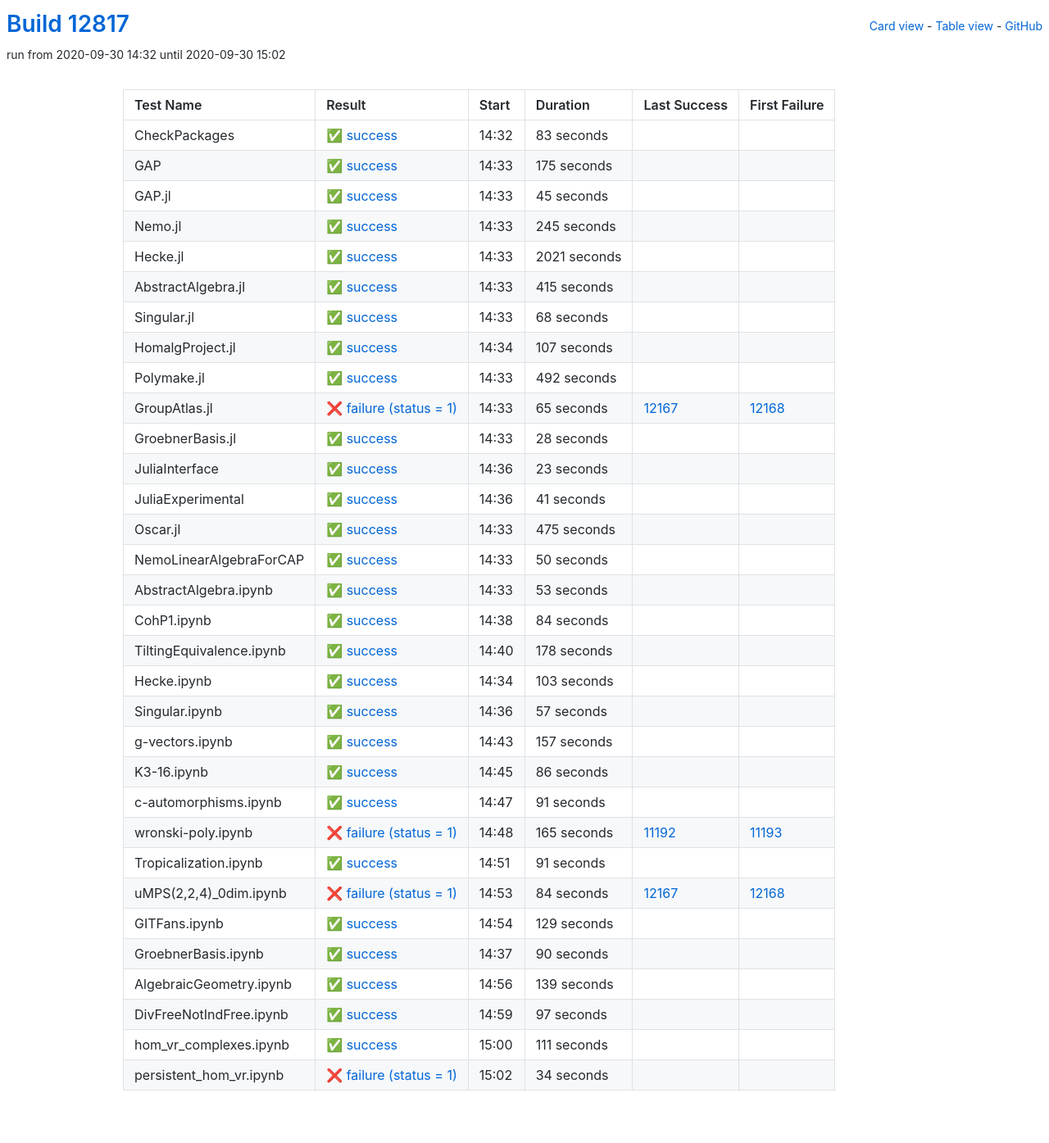
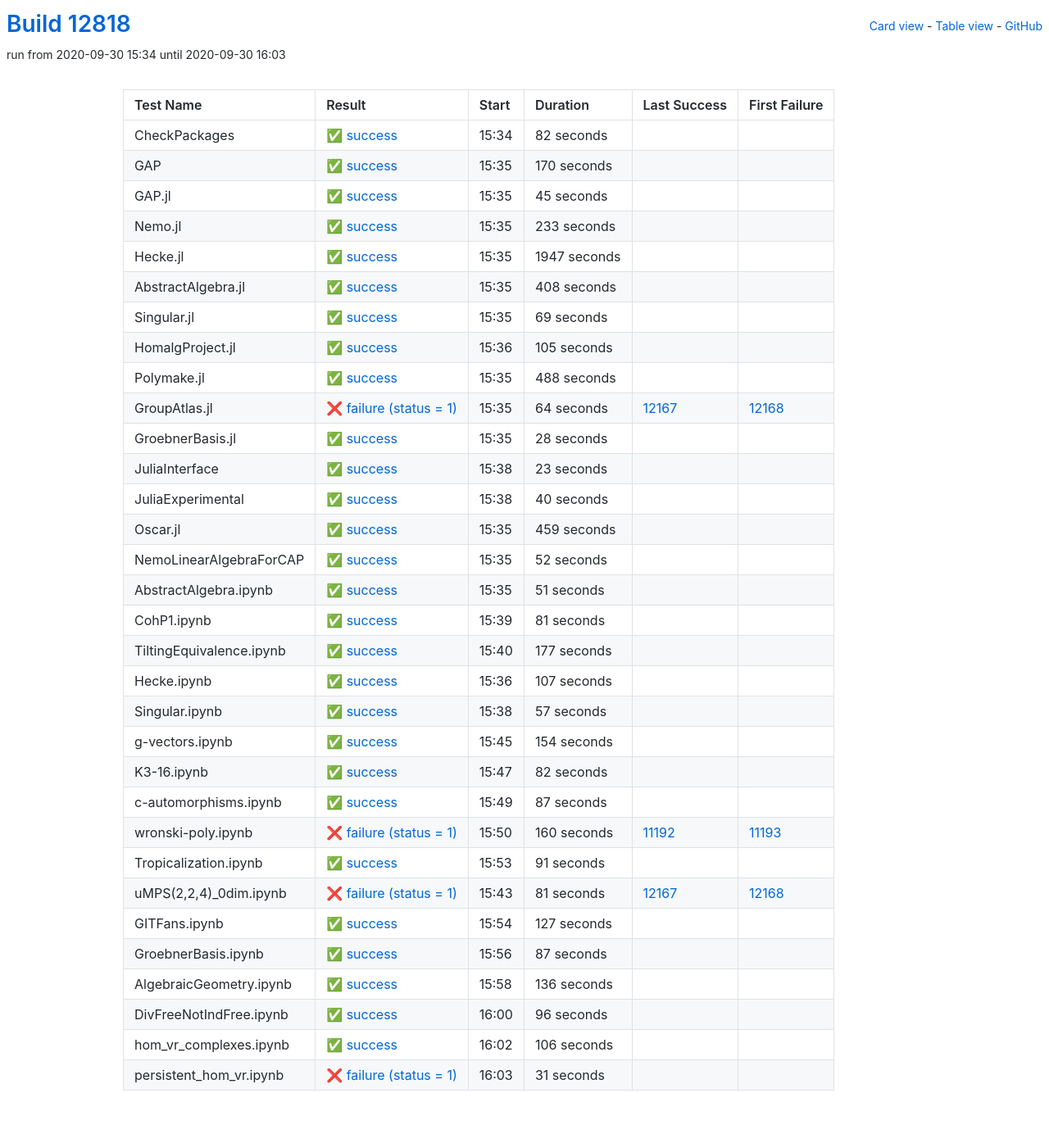
Before and after one commit to oscar-system/oscar-ci-status, a Jekyll site: the page built from table.html, in a window 1280 px wide. Shown: the whole page at 82% size. Built offline with Jekyll 4.4.1, drawn with Linux system fonts in a browser that asks for light colours.

Commit message:
Build #12818

```diff
--- a/_data/ci.yml
+++ b/_data/ci.yml
@@ -1,6 +1,6 @@
 ---
-build: 12817
-build_url: https://oscarci.mathematik.uni-kl.de/job/oscar/12817/
+build: 12818
+build_url: https://oscarci.mathematik.uni-kl.de/job/oscar/12818/
 job: oscar
 organization: oscar-system
 repo: oscar-ci-status
@@ -8,32 +8,32 @@
 tests:
 - name: CheckPackages
   id: checkpackages
-  log: https://oscarci.mathematik.uni-kl.de/job/oscar/12817/artifact/logs/build-12817/CheckPackages.log
-  start: 2020-09-30 14:32
+  log: https://oscarci.mathematik.uni-kl.de/job/oscar/12818/artifact/logs/build-12818/CheckPackages.log
+  start: 2020-09-30 15:34
   success: true
   exitcode: 0
   status: success
-  duration: 83
+  duration: 82
   last_success: false
   last_success_url:
   first_failure: false
   first_failure_url:
 - name: GAP
   id: gap
-  log: https://oscarci.mathematik.uni-kl.de/job/oscar/12817/artifact/logs/build-12817/GAP.log
-  start: 2020-09-30 14:33
+  log: https://oscarci.mathematik.uni-kl.de/job/oscar/12818/artifact/logs/build-12818/GAP.log
+  start: 2020-09-30 15:35
   success: true
   exitcode: 0
   status: success
-  duration: 175
+  duration: 170
   last_success: false
   last_success_url:
   first_failure: false
   first_failure_url:
 - name: GAP.jl
   id: gap-jl
-  log: https://oscarci.mathematik.uni-kl.de/job/oscar/12817/artifact/logs/build-12817/GAP.jl.log
-  start: 2020-09-30 14:33
+  log: https://oscarci.mathematik.uni-kl.de/job/oscar/12818/artifact/logs/build-12818/GAP.jl.log
+  start: 2020-09-30 15:35
   success: true
   exitcode: 0
   status: success
@@ -44,92 +44,92 @@
   first_failure_url:
 - name: Nemo.jl
   id: nemo-jl
-  log: https://oscarci.mathematik.uni-kl.de/job/oscar/12817/artifact/logs/build-12817/Nemo.jl.log
-  start: 2020-09-30 14:33
+  log: https://oscarci.mathematik.uni-kl.de/job/oscar/12818/artifact/logs/build-12818/Nemo.jl.log
+  start: 2020-09-30 15:35
   success: true
   exitcode: 0
   status: success
-  duration: 245
+  duration: 233
   last_success: false
   last_success_url:
   first_failure: false
   first_failure_url:
 - name: Hecke.jl
   id: hecke-jl
-  log: https://oscarci.mathematik.uni-kl.de/job/oscar/12817/artifact/logs/build-12817/Hecke.jl.log
-  start: 2020-09-30 14:33
+  log: https://oscarci.mathematik.uni-kl.de/job/oscar/12818/artifact/logs/build-12818/Hecke.jl.log
+  start: 2020-09-30 15:35
   success: true
   exitcode: 0
   status: success
-  duration: 2021
+  duration: 1947
   last_success: false
   last_success_url:
   first_failure: false
   first_failure_url:
 - name: AbstractAlgebra.jl
   id: abstractalgebra-jl
-  log: https://oscarci.mathematik.uni-kl.de/job/oscar/12817/artifact/logs/build-12817/AbstractAlgebra.jl.log
-  start: 2020-09-30 14:33
+  log: https://oscarci.mathematik.uni-kl.de/job/oscar/12818/artifact/logs/build-12818/AbstractAlgebra.jl.log
+  start: 2020-09-30 15:35
   success: true
   exitcode: 0
   status: success
-  duration: 415
+  duration: 408
   last_success: false
   last_success_url:
   first_failure: false
   first_failure_url:
 - name: Singular.jl
   id: singular-jl
-  log: https://oscarci.mathematik.uni-kl.de/job/oscar/12817/artifact/logs/build-12817/Singular.jl.log
-  start: 2020-09-30 14:33
+  log: https://oscarci.mathematik.uni-kl.de/job/oscar/12818/artifact/logs/build-12818/Singular.jl.log
+  start: 2020-09-30 15:35
   success: true
   exitcode: 0
   status: success
-  duration: 68
+  duration: 69
   last_success: false
   last_success_url:
   first_failure: false
   first_failure_url:
 - name: HomalgProject.jl
   id: homalgproject-jl
-  log: https://oscarci.mathematik.uni-kl.de/job/oscar/12817/artifact/logs/build-12817/HomalgProject.jl.log
-  start: 2020-09-30 14:34
+  log: https://oscarci.mathematik.uni-kl.de/job/oscar/12818/artifact/logs/build-12818/HomalgProject.jl.log
+  start: 2020-09-30 15:36
   success: true
   exitcode: 0
   status: success
-  duration: 107
+  duration: 105
   last_success: false
   last_success_url:
   first_failure: false
   first_failure_url:
 - name: Polymake.jl
   id: polymake-jl
-  log: https://oscarci.mathematik.uni-kl.de/job/oscar/12817/artifact/logs/build-12817/Polymake.jl.log
-  start: 2020-09-30 14:33
+  log: https://oscarci.mathematik.uni-kl.de/job/oscar/12818/artifact/logs/build-12818/Polymake.jl.log
+  start: 2020-09-30 15:35
   success: true
   exitcode: 0
   status: success
-  duration: 492
+  duration: 488
   last_success: false
   last_success_url:
   first_failure: false
   first_failure_url:
 - name: GroupAtlas.jl
   id: groupatlas-jl
-  log: https://oscarci.mathematik.uni-kl.de/job/oscar/12817/artifact/logs/build-12817/GroupAtlas.jl.log
-  start: 2020-09-30 14:33
+  log: https://oscarci.mathematik.uni-kl.de/job/oscar/12818/artifact/logs/build-12818/GroupAtlas.jl.log
+  start: 2020-09-30 15:35
   success: false
   exitcode: 1
   status: failure
-  duration: 65
+  duration: 64
   last_success: 12167
   last_success_url: https://oscarci.mathematik.uni-kl.de/job/oscar/12167/
   first_failure: 12168
   first_failure_url: https://oscarci.mathematik.uni-kl.de/job/oscar/12168/
 - name: GroebnerBasis.jl
   id: groebnerbasis-jl
-  log: https://oscarci.mathematik.uni-kl.de/job/oscar/12817/artifact/logs/build-12817/GroebnerBasis.jl.log
-  start: 2020-09-30 14:33
+  log: https://oscarci.mathematik.uni-kl.de/job/oscar/12818/artifact/logs/build-12818/GroebnerBasis.jl.log
+  start: 2020-09-30 15:35
   success: true
   exitcode: 0
   status: success
@@ -140,8 +140,8 @@
   first_failure_url:
 - name: JuliaInterface
   id: juliainterface
-  log: https://oscarci.mathematik.uni-kl.de/job/oscar/12817/artifact/logs/build-12817/JuliaInterface.log
-  start: 2020-09-30 14:36
+  log: https://oscarci.mathematik.uni-kl.de/job/oscar/12818/artifact/logs/build-12818/JuliaInterface.log
+  start: 2020-09-30 15:38
   success: true
   exitcode: 0
   status: success
@@ -152,92 +152,92 @@
   first_failure_url:
 - name: JuliaExperimental
   id: juliaexperimental
-  log: https://oscarci.mathematik.uni-kl.de/job/oscar/12817/artifact/logs/build-12817/JuliaExperimental.log
-  start: 2020-09-30 14:36
+  log: https://oscarci.mathematik.uni-kl.de/job/oscar/12818/artifact/logs/build-12818/JuliaExperimental.log
+  start: 2020-09-30 15:38
   success: true
   exitcode: 0
   status: success
-  duration: 41
+  duration: 40
   last_success: false
   last_success_url:
   first_failure: false
   first_failure_url:
 - name: Oscar.jl
   id: oscar-jl
-  log: https://oscarci.mathematik.uni-kl.de/job/oscar/12817/artifact/logs/build-12817/Oscar.jl.log
-  start: 2020-09-30 14:33
+  log: https://oscarci.mathematik.uni-kl.de/job/oscar/12818/artifact/logs/build-12818/Oscar.jl.log
+  start: 2020-09-30 15:35
   success: true
   exitcode: 0
   status: success
-  duration: 475
+  duration: 459
   last_success: false
   last_success_url:
   first_failure: false
   first_failure_url:
 - name: NemoLinearAlgebraForCAP
   id: nemolinearalgebraforcap
-  log: https://oscarci.mathematik.uni-kl.de/job/oscar/12817/artifact/logs/build-12817/NemoLinearAlgebraForCAP.log
-  start: 2020-09-30 14:33
+  log: https://oscarci.mathematik.uni-kl.de/job/oscar/12818/artifact/logs/build-12818/NemoLinearAlgebraForCAP.log
+  start: 2020-09-30 15:35
   success: true
   exitcode: 0
   status: success
-  duration: 50
+  duration: 52
   last_success: false
   last_success_url:
   first_failure: false
   first_failure_url:
 - name: AbstractAlgebra.ipynb
   id: abstractalgebra-ipynb
-  log: https://oscarci.mathematik.uni-kl.de/job/oscar/12817/artifact/logs/build-12817/AbstractAlgebra.ipynb.log
-  start: 2020-09-30 14:33
+  log: https://oscarci.mathematik.uni-kl.de/job/oscar/12818/artifact/logs/build-12818/AbstractAlgebra.ipynb.log
+  start: 2020-09-30 15:35
   success: true
   exitcode: 0
   status: success
-  duration: 53
+  duration: 51
   last_success: false
   last_success_url:
   first_failure: false
   first_failure_url:
 - name: CohP1.ipynb
   id: cohp1-ipynb
-  log: https://oscarci.mathematik.uni-kl.de/job/oscar/12817/artifact/logs/build-12817/CohP1.ipynb.log
-  start: 2020-09-30 14:38
+  log: https://oscarci.mathematik.uni-kl.de/job/oscar/12818/artifact/logs/build-12818/CohP1.ipynb.log
+  start: 2020-09-30 15:39
   success: true
   exitcode: 0
   status: success
-  duration: 84
+  duration: 81
   last_success: false
   last_success_url:
   first_failure: false
   first_failure_url:
 - name: TiltingEquivalence.ipynb
   id: tiltingequivalence-ipynb
-  log: https://oscarci.mathematik.uni-kl.de/job/oscar/12817/artifact/logs/build-12817/TiltingEquivalence.ipynb.log
-  start: 2020-09-30 14:40
+  log: https://oscarci.mathematik.uni-kl.de/job/oscar/12818/artifact/logs/build-12818/TiltingEquivalence.ipynb.log
+  start: 2020-09-30 15:40
   success: true
   exitcode: 0
   status: success
-  duration: 178
+  duration: 177
   last_success: false
   last_success_url:
   first_failure: false
   first_failure_url:
 - name: Hecke.ipynb
   id: hecke-ipynb
-  log: https://oscarci.mathematik.uni-kl.de/job/oscar/12817/artifact/logs/build-12817/Hecke.ipynb.log
-  start: 2020-09-30 14:34
+  log: https://oscarci.mathematik.uni-kl.de/job/oscar/12818/artifact/logs/build-12818/Hecke.ipynb.log
+  start: 2020-09-30 15:36
   success: true
   exitcode: 0
   status: success
-  duration: 103
+  duration: 107
   last_success: false
   last_success_url:
   first_failure: false
   first_failure_url:
 - name: Singular.ipynb
   id: singular-ipynb
-  log: https://oscarci.mathematik.uni-kl.de/job/oscar/12817/artifact/logs/build-12817/Singular.ipynb.log
-  start: 2020-09-30 14:36
+  log: https://oscarci.mathematik.uni-kl.de/job/oscar/12818/artifact/logs/build-12818/Singular.ipynb.log
+  start: 2020-09-30 15:38
   success: true
   exitcode: 0
   status: success
@@ -248,56 +248,56 @@
   first_failure_url:
 - name: g-vectors.ipynb
   id: g-vectors-ipynb
-  log: https://oscarci.mathematik.uni-kl.de/job/oscar/12817/artifact/logs/build-12817/g-vectors.ipynb.log
-  start: 2020-09-30 14:43
+  log: https://oscarci.mathematik.uni-kl.de/job/oscar/12818/artifact/logs/build-12818/g-vectors.ipynb.log
+  start: 2020-09-30 15:45
   success: true
   exitcode: 0
   status: success
-  duration: 157
+  duration: 154
   last_success: false
   last_success_url:
   first_failure: false
   first_failure_url:
 - name: K3-16.ipynb
   id: k3-16-ipynb
-  log: https://oscarci.mathematik.uni-kl.de/job/oscar/12817/artifact/logs/build-12817/K3-16.ipynb.log
-  start: 2020-09-30 14:45
+  log: https://oscarci.mathematik.uni-kl.de/job/oscar/12818/artifact/logs/build-12818/K3-16.ipynb.log
+  start: 2020-09-30 15:47
   success: true
   exitcode: 0
   status: success
-  duration: 86
+  duration: 82
   last_success: false
   last_success_url:
   first_failure: false
   first_failure_url:
 - name: c-automorphisms.ipynb
   id: c-automorphisms-ipynb
-  log: https://oscarci.mathematik.uni-kl.de/job/oscar/12817/artifact/logs/build-12817/c-automorphisms.ipynb.log
-  start: 2020-09-30 14:47
+  log: https://oscarci.mathematik.uni-kl.de/job/oscar/12818/artifact/logs/build-12818/c-automorphisms.ipynb.log
+  start: 2020-09-30 15:49
   success: true
   exitcode: 0
   status: success
-  duration: 91
+  duration: 87
   last_success: false
   last_success_url:
   first_failure: false
   first_failure_url:
 - name: wronski-poly.ipynb
   id: wronski-poly-ipynb
-  log: https://oscarci.mathematik.uni-kl.de/job/oscar/12817/artifact/logs/build-12817/wronski-poly.ipynb.log
-  start: 2020-09-30 14:48
+  log: https://oscarci.mathematik.uni-kl.de/job/oscar/12818/artifact/logs/build-12818/wronski-poly.ipynb.log
+  start: 2020-09-30 15:50
   success: false
   exitcode: 1
   status: failure
-  duration: 165
+  duration: 160
   last_success: 11192
   last_success_url: https://oscarci.mathematik.uni-kl.de/job/oscar/11192/
   first_failure: 11193
   first_failure_url: https://oscarci.mathematik.uni-kl.de/job/oscar/11193/
 - name: Tropicalization.ipynb
   id: tropicalization-ipynb
-  log: https://oscarci.mathematik.uni-kl.de/job/oscar/12817/artifact/logs/build-12817/Tropicalization.ipynb.log
-  start: 2020-09-30 14:51
+  log: https://oscarci.mathematik.uni-kl.de/job/oscar/12818/artifact/logs/build-12818/Tropicalization.ipynb.log
+  start: 2020-09-30 15:53
   success: true
   exitcode: 0
   status: success
@@ -308,84 +308,84 @@
   first_failure_url:
 - name: uMPS(2,2,4)_0dim.ipynb
   id: umps-2-2-4-0dim-ipynb
-  log: https://oscarci.mathematik.uni-kl.de/job/oscar/12817/artifact/logs/build-12817/uMPS-2-2-4-_0dim.ipynb.log
-  start: 2020-09-30 14:53
+  log: https://oscarci.mathematik.uni-kl.de/job/oscar/12818/artifact/logs/build-12818/uMPS-2-2-4-_0dim.ipynb.log
+  start: 2020-09-30 15:43
   success: false
   exitcode: 1
   status: failure
-  duration: 84
+  duration: 81
   last_success: 12167
   last_success_url: https://oscarci.mathematik.uni-kl.de/job/oscar/12167/
   first_failure: 12168
   first_failure_url: https://oscarci.mathematik.uni-kl.de/job/oscar/12168/
 - name: GITFans.ipynb
   id: gitfans-ipynb
-  log: https://oscarci.mathematik.uni-kl.de/job/oscar/12817/artifact/logs/build-12817/GITFans.ipynb.log
-  start: 2020-09-30 14:54
+  log: https://oscarci.mathematik.uni-kl.de/job/oscar/12818/artifact/logs/build-12818/GITFans.ipynb.log
+  start: 2020-09-30 15:54
   success: true
   exitcode: 0
   status: success
-  duration: 129
+  duration: 127
   last_success: false
   last_success_url:
   first_failure: false
   first_failure_url:
 - name: GroebnerBasis.ipynb
   id: groebnerbasis-ipynb
-  log: https://oscarci.mathematik.uni-kl.de/job/oscar/12817/artifact/logs/build-12817/GroebnerBasis.ipynb.log
-  start: 2020-09-30 14:37
+  log: https://oscarci.mathematik.uni-kl.de/job/oscar/12818/artifact/logs/build-12818/GroebnerBasis.ipynb.log
+  start: 2020-09-30 15:56
   success: true
   exitcode: 0
   status: success
-  duration: 90
+  duration: 87
   last_success: false
   last_success_url:
   first_failure: false
   first_failure_url:
 - name: AlgebraicGeometry.ipynb
   id: algebraicgeometry-ipynb
-  log: https://oscarci.mathematik.uni-kl.de/job/oscar/12817/artifact/logs/build-12817/AlgebraicGeometry.ipynb.log
-  start: 2020-09-30 14:56
+  log: https://oscarci.mathematik.uni-kl.de/job/oscar/12818/artifact/logs/build-12818/AlgebraicGeometry.ipynb.log
+  start: 2020-09-30 15:58
   success: true
   exitcode: 0
   status: success
-  duration: 139
+  duration: 136
   last_success: false
   last_success_url:
   first_failure: false
   first_failure_url:
 - name: DivFreeNotIndFree.ipynb
   id: divfreenotindfree-ipynb
-  log: https://oscarci.mathematik.uni-kl.de/job/oscar/12817/artifact/logs/build-12817/DivFreeNotIndFree.ipynb.log
-  start: 2020-09-30 14:59
+  log: https://oscarci.mathematik.uni-kl.de/job/oscar/12818/artifact/logs/build-12818/DivFreeNotIndFree.ipynb.log
+  start: 2020-09-30 16:00
   success: true
   exitcode: 0
   status: success
-  duration: 97
+  duration: 96
   last_success: false
   last_success_url:
   first_failure: false
   first_failure_url:
 - name: hom_vr_complexes.ipynb
   id: hom-vr-complexes-ipynb
-  log: https://oscarci.mathematik.uni-kl.de/job/oscar/12817/artifact/logs/build-12817/hom_vr_complexes.ipynb.log
-  start: 2020-09-30 15:00
+  log: https://oscarci.mathematik.uni-kl.de/job/oscar/12818/artifact/logs/build-12818/hom_vr_complexes.ipynb.log
+  start: 2020-09-30 16:02
   success: true
   exitcode: 0
   status: success
-  duration: 111
+  duration: 106
   last_success: false
   last_success_url:
   first_failure: false
   first_failure_url:
 - name: persistent_hom_vr.ipynb
   id: persistent-hom-vr-ipynb
-  log: https://oscarci.mathematik.uni-kl.de/job/oscar/12817/artifact/logs/build-12817/persistent_hom_vr.ipynb.log
-  start: 2020-09-30 15:02
+  log: https://oscarci.mathematik.uni-kl.de/job/oscar/12818/artifact/logs/build-12818/persistent_hom_vr.ipynb.log
+  start: 2020-09-30 16:03
   success: false
   exitcode: 1
   status: failure
-  duration: 34
+  duration: 31
   last_success: false
   last_success_url:
   first_failure: false
```
Also changed, not shown: README.md.
